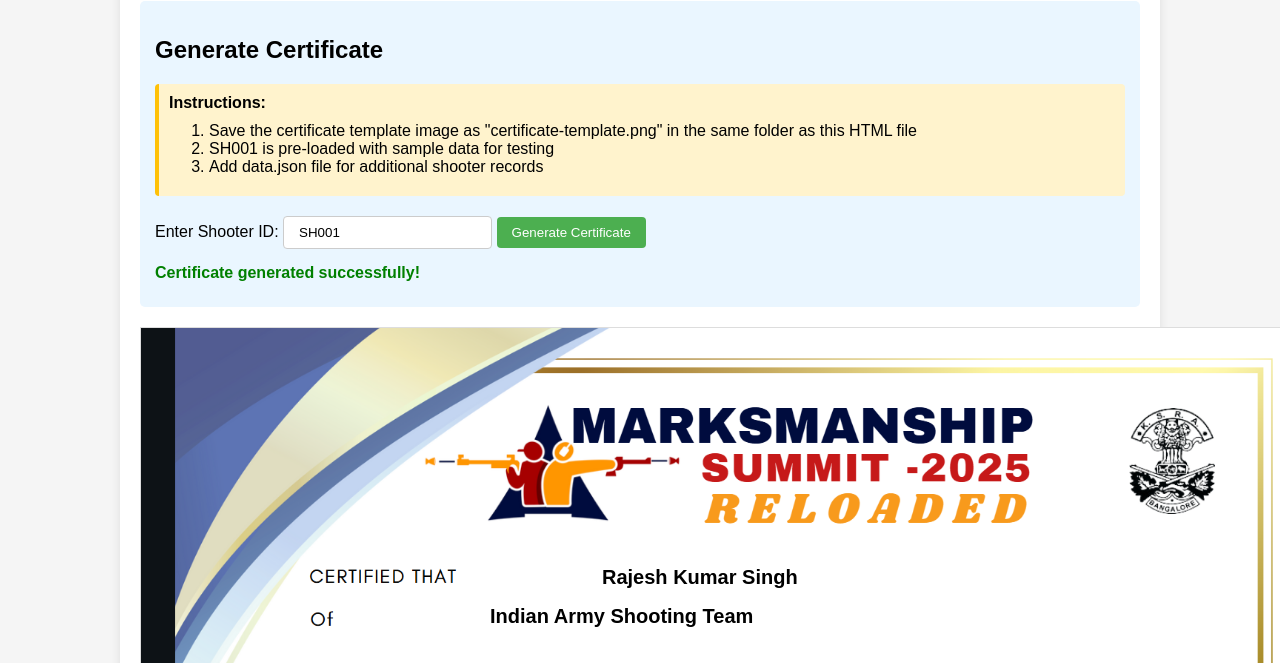
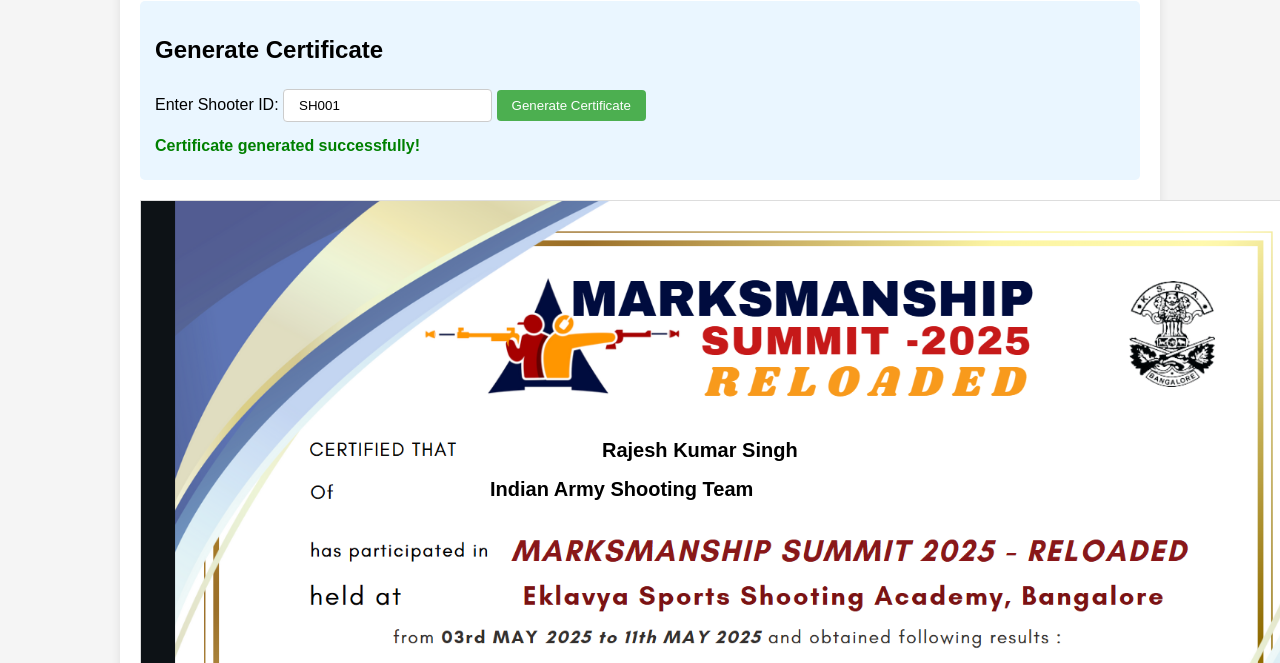
Before and after one commit to intellishoot/intellishoot, a plain HTML site: page cert-gen-ms.html in a window 1280 px wide. Shown: the part 119-782 px from the top of the page. Drawn offline with Linux system fonts and the light colour scheme.

Commit message:
Update cert-gen-ms.html

```diff
--- a/cert-gen-ms.html
+++ b/cert-gen-ms.html
@@ -196,14 +196,6 @@
 
         <div class="input-section">
             <h2>Generate Certificate</h2>
-            <div class="info-box">
-                <strong>Instructions:</strong>
-                <ol style="margin: 10px 0;">
-                    <li>Save the certificate template image as "certificate-template.png" in the same folder as this HTML file</li>
-                    <li>SH001 is pre-loaded with sample data for testing</li>
-                    <li>Add data.json file for additional shooter records</li>
-                </ol>
-            </div>
             <label for="shooterId">Enter Shooter ID:</label>
             <input type="text" id="shooterId" placeholder="e.g., SH001 (sample), SH002, SH003...">
             <button id="generateBtn">Generate Certificate</button>
```
